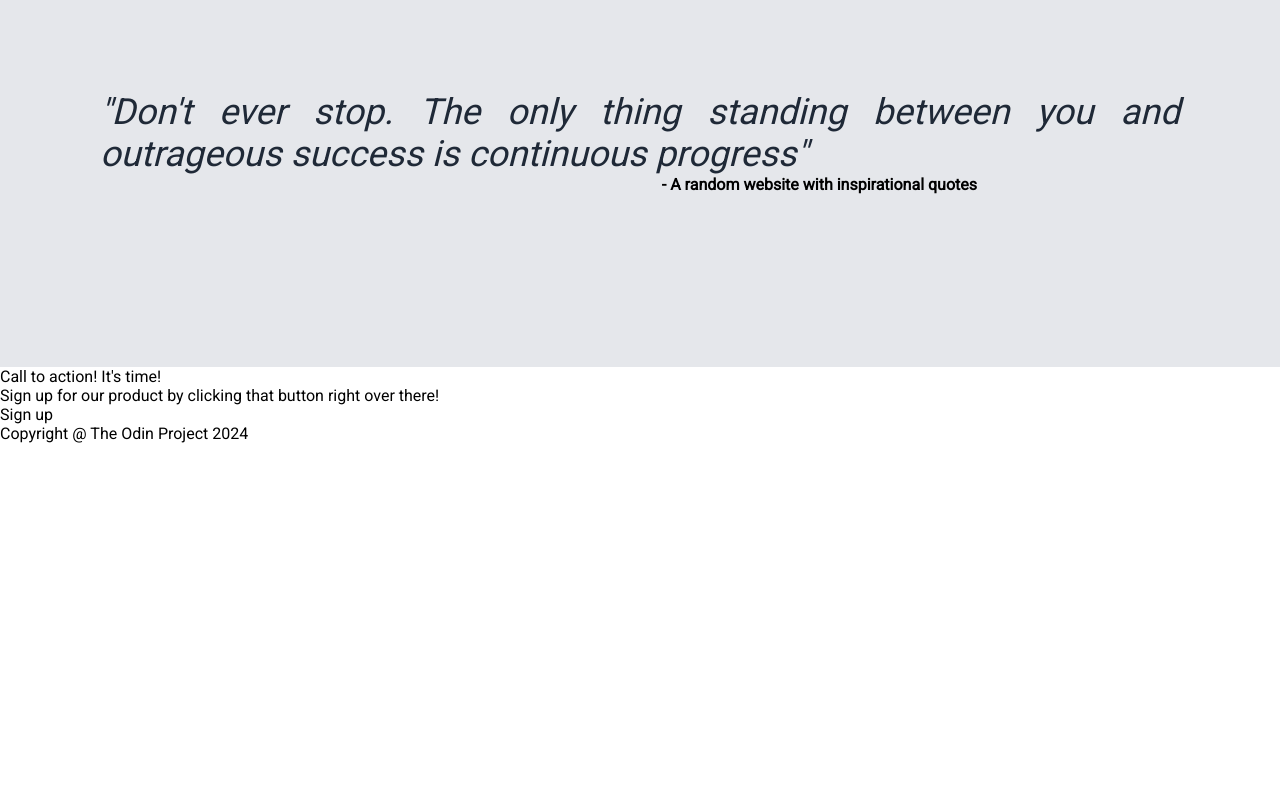
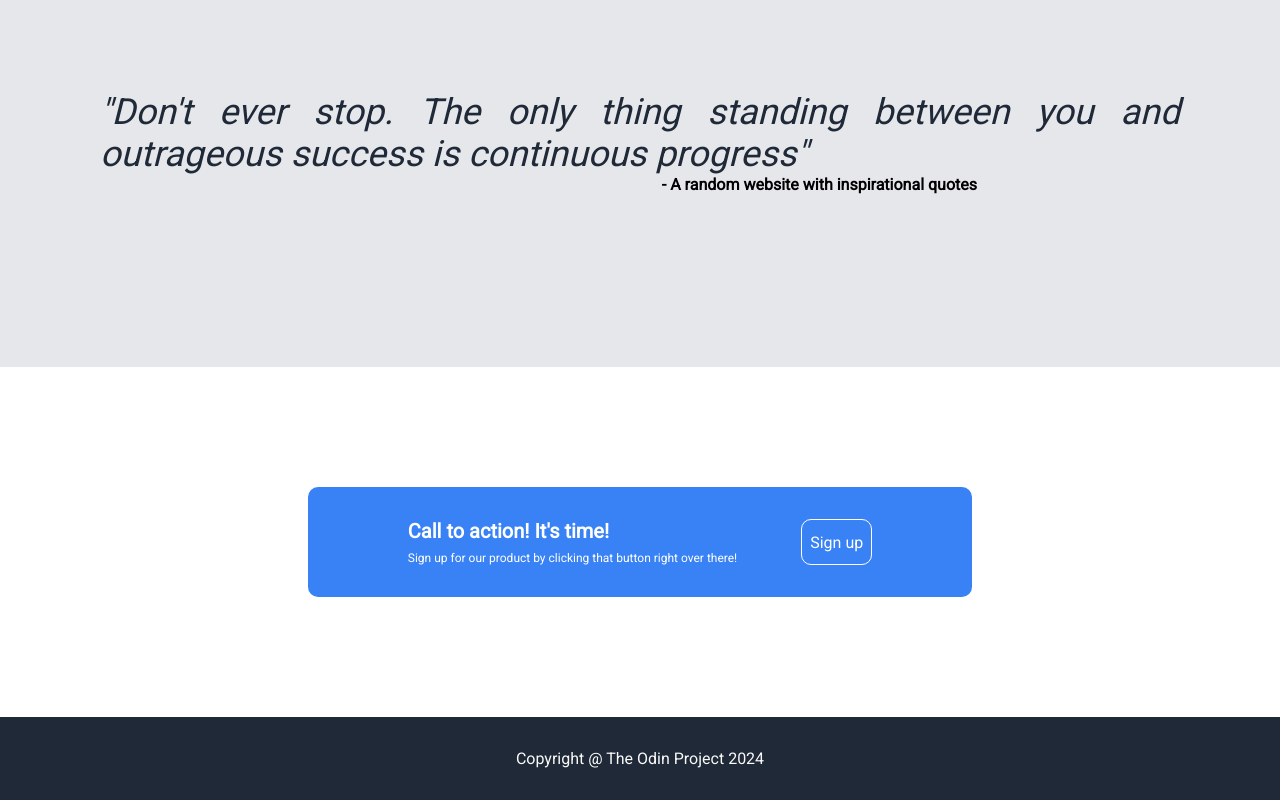
Before and after one commit to adriana-prgds/landing-page, a plain HTML site: page index.html in a window 1280 px wide. Shown: the part 983-1783 px from the top of the page. Before the commit the page ends 1426 px from the top, so only its background shows below. Drawn offline with Linux system fonts and the light colour scheme.

Commit message:
Finish style sheet for landing page

```diff
--- a/style.css
+++ b/style.css
@@ -99,6 +99,7 @@ a {
 .section-2 .image-text {
     display: flex;
     margin: 8px 100px;
+    gap: 32px;
 }
 
 .section-2 .card {
@@ -120,6 +121,7 @@ a {
     margin: 8px 0px;
     font-size: 18px;
     color: #838383;
+    max-width: 150px;
 }
 
 /* SECTION 3 STYLES */
@@ -146,3 +148,54 @@ a {
 }
 
 /* SECTION 4 STYLES */
+
+.section-4 {
+    height: 350px;
+    display: flex;
+    justify-content: center;
+    align-items: center;
+}
+
+.section-4 .container {
+    display: flex;
+    background-color: #3882F6;
+    color: white;
+    border-radius: 10px;
+    padding: 32px 100px;
+    justify-content: space-between;
+    gap: 64px;
+}
+
+.section-4 .header {
+    font-size: 20px;
+    font-weight: bolder;
+}
+
+.section-4 .body {
+    font-size: 12px;
+}
+
+.section-4 .left-side {
+    display: flex;
+    flex-direction: column;
+    gap: 8px;
+}
+
+.section-4 .right-side {
+    display: flex;
+    justify-content: center;
+    align-items: center;
+    border: 1px solid white;
+    border-radius: 10px;
+    padding: 8px 8px;
+}
+
+/* footer style */
+
+.footer {
+    background-color: #1F2937;
+    color: #F9FAF8;
+    padding: 32px 0;
+    text-align: center;
+    font-weight: 100;
+}
```
